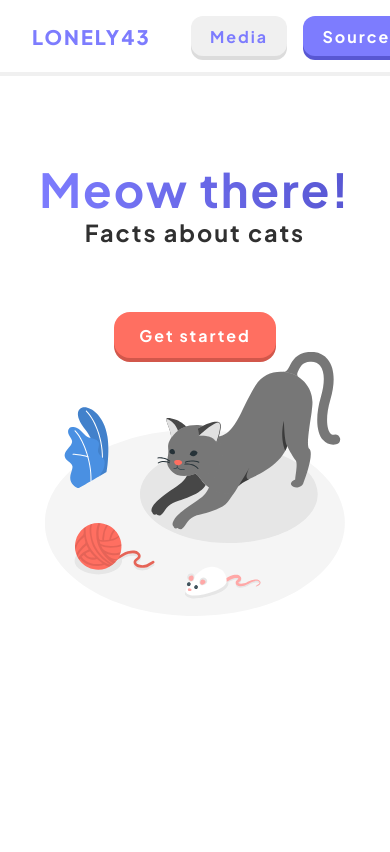
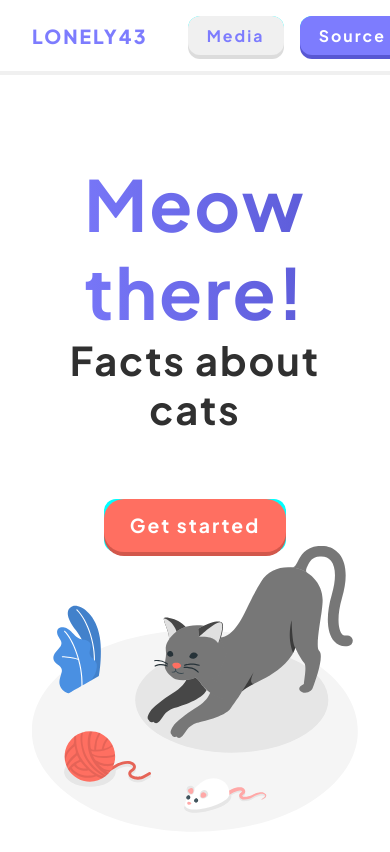
Before and after one commit to lonely43/cats-and-facts, a Vue app: page / in a window 390 px wide. Shown: the top 852 px of the page. Built offline with nearby package versions, Linux system fonts and the light colour scheme.

Commit message:
styles for title and convert px to rem/em in base.css

```diff
--- a/src/assets/base.css
+++ b/src/assets/base.css
@@ -15,15 +15,15 @@
   --color-accent-dark: #D2574B;
 }
 :root{
-  --bound: 1160px; /*804px*/
+  --bound: 72.5rem; /*804px*/
 }
 :root{
-  --size-underLink: 14px;
-  --size-link: 16px;
-  --size-text: 20px;
-  --size-h1: 72px;
-  --size-h2: 48px;
-  --size-h3: 36px;
+  --size-underLink: 0.875em; /* 14px */
+  --size-link: .9em; /* 16px */
+  --size-text: 1.1em; /* 20px */
+  --size-h1: 4em; /* 72px */
+  --size-h2: 3em; /* 48px */
+  --size-h3: 2.25em; /* 36px */
 }
 
 /*
--- a/src/components/Navigation.vue
+++ b/src/components/Navigation.vue
@@ -45,10 +45,6 @@ nav {
       ul {
          display: flex;
          gap: 1rem;
-
-         li{
-
-         }
       }
 	}
 }
--- a/src/components/TitleComp.vue
+++ b/src/components/TitleComp.vue
@@ -42,32 +42,15 @@ import ButtonComp from "./UI/ButtonComp.vue"
 		}
 	}
 
+	button{
+		font-size: 3em;
+	}
+
 	img {
 		width: 100%;
 		max-width: 480px;
 		object-fit: cover;
 		transform: translateY(-4.4rem);
 	}
-
-	@media screen and (max-width: 532px) {
-		.title{
-			h1 {
-				font-size: clamp(12vw, 1em, 10vw);
-			}
-			h3 {
-				font-size: clamp(6vw, 1em, 10vw);
-			}
-		}
-
-		button{
-			padding: .8rem 1.6rem !important;
-			border-radius: 16px !important;
-			font-size: clamp(4vw, .8em, 5vw) !important;
-		}
-
-		img{
-			max-width: 300px;
-		}
-	}
 }
 </style>
--- a/src/components/UI/ButtonComp.vue
+++ b/src/components/UI/ButtonComp.vue
@@ -1,6 +1,6 @@
 <script setup lang="ts">
 import { onMounted, ref } from "vue"
-import {setBtnStyles, getPreset, setPreset} from "./btnUtils";
+import { setBtnStyles, getPreset, setPreset } from "./btnUtils";
 
 const props = defineProps<{
 	content: string
@@ -20,7 +20,7 @@ onMounted(() => {
 
 <template>
 	<button ref="btn">
-		<p>{{ content }}</p>
+		{{ content }}
 	</button>
 </template>
 
@@ -35,13 +35,30 @@ button {
 	border: none;
 	border-radius: 0.75rem;
 
-	p {
-		font-weight: 700;
-	}
+	font-weight: 700;
 
 	transition: 200ms;
+
+	position: relative;
+
+	&::before{
+		position: absolute;
+		z-index: -1;
+		left: 0;
+		top: 0;
+		width: 100%;
+		height: 100%;
+		content: "";
+		background-color: aqua;
+		border-radius: 0.75rem;
+
+		//got to btnUtils.ts
+	}
 	&:hover{
-		opacity: 0.8;
+		opacity: 0.9;
+		&::before{
+
+		}
 	}
 }
 </style>
--- a/src/components/UI/btnUtils.ts
+++ b/src/components/UI/btnUtils.ts
@@ -1,6 +1,8 @@
 export function setBtnStyles(button: any, presets: any){
+	let styleElem = document.head.appendChild(document.createElement("style"));
 	for(const key in presets){
 		button.value.style[key] = presets[key]
+		styleElem.innerHTML = "#theDiv:before {background: black;}";
 	}
 }
 
```
